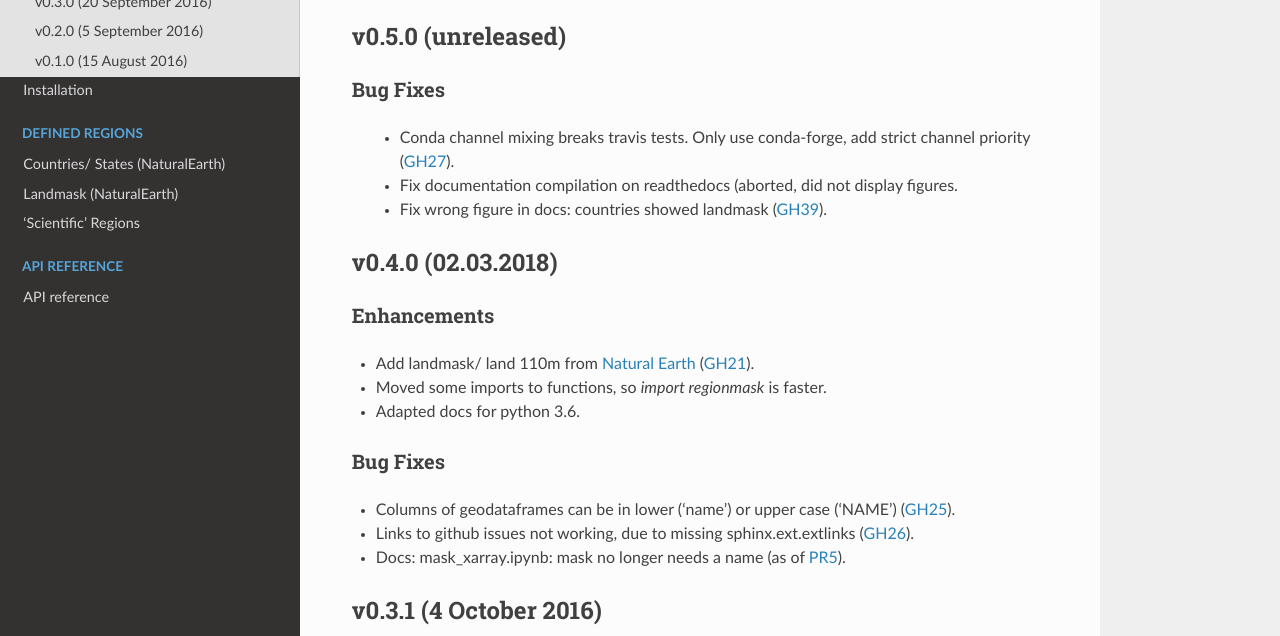
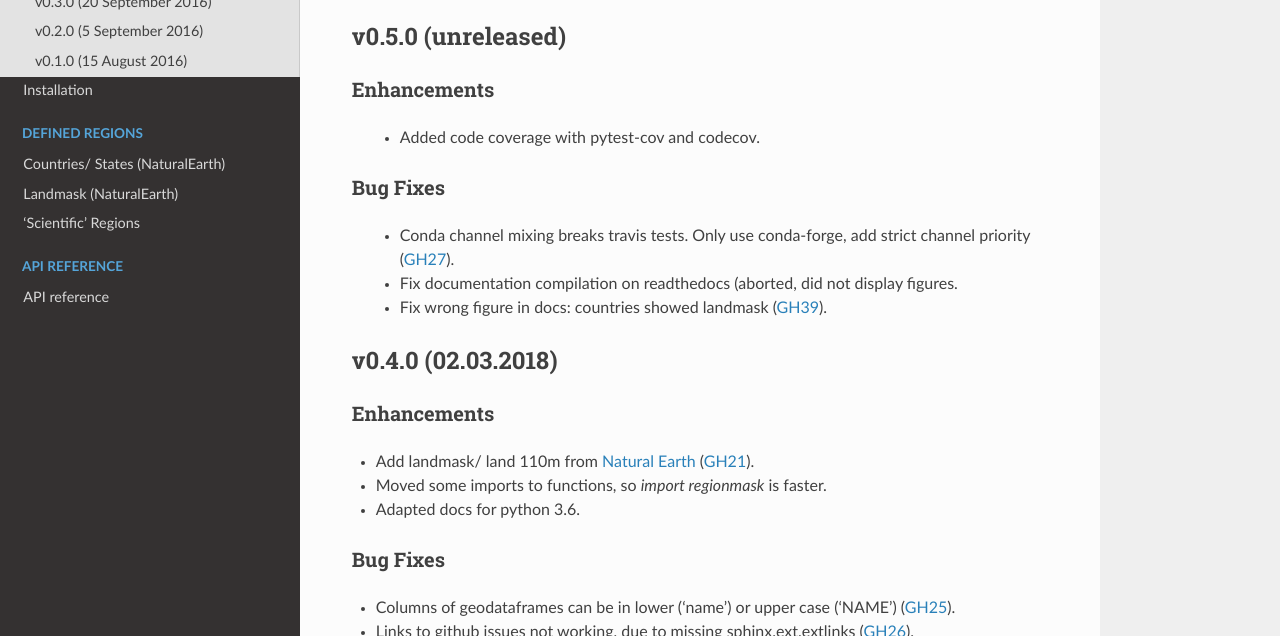
Before and after one commit to regionmask/regionmask, a Sphinx documentation site: the page built from docs/whats_new.rst, in a window 1280 px wide and 900 px high, cut to the strip 264-900 px from the top of the window. Built offline with Sphinx 7.4.7 and the Read the Docs theme 2.0.0, drawn with Linux system fonts in a browser that asks for light colours; pages that are not in the unit, such as notebooks, are missing from menus.

Commit message:
added code coverage

```diff
--- a/README.rst
+++ b/README.rst
@@ -10,6 +10,8 @@ plotting and creation of masks of spatial regions
 
 .. image:: https://travis-ci.org/mathause/regionmask.svg?style=flat
         :target: https://travis-ci.org/mathause/regionmask
+.. image:: https://codecov.io/gh/mathause/regionmask/branch/master/graph/badge.svg
+  :target: https://codecov.io/gh/mathause/regionmask
 
 Documentation
 -------------
--- a/docs/whats_new.rst
+++ b/docs/whats_new.rst
@@ -12,6 +12,10 @@ What's New
 
 v0.5.0 (unreleased)
 -------------------
+
+Enhancements
+~~~~~~~~~~~~
+ - Added code coverage with pytest-cov and codecov.
 
 Bug Fixes
 ~~~~~~~~~
```
Also changed, not shown: .travis.yml, 1 other file.
